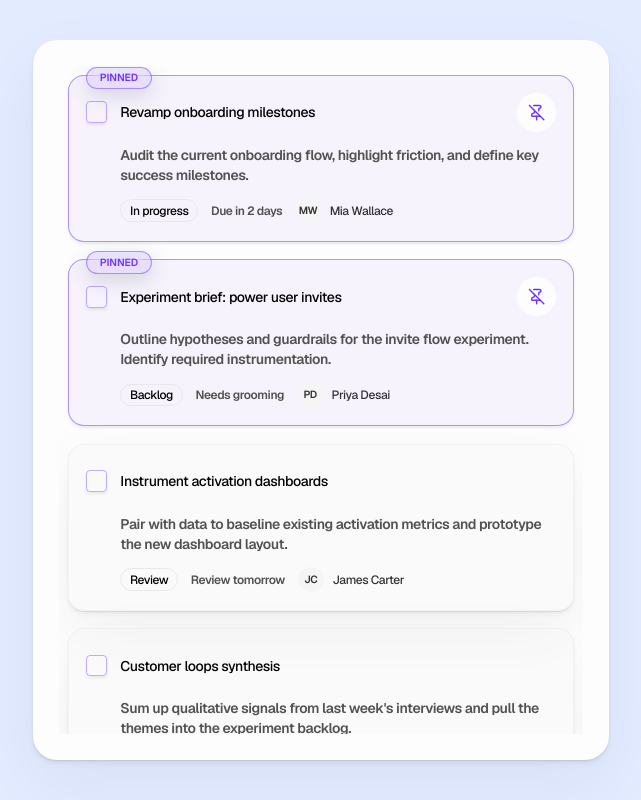
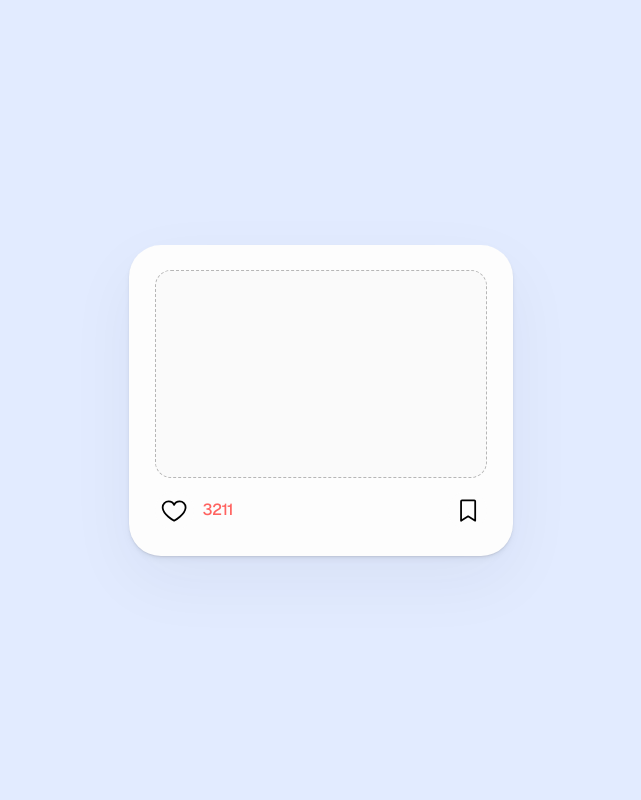
Before and after one commit to Rohan-Munot/inset-ui, a Next.js app: page / in a window 1280 px wide. Shown: the whole page, without its empty margins (319-960 px from the left). Built offline with nearby package versions, Linux system fonts and the light colour scheme.

Commit message:
card radius update

```diff
--- a/app/page.tsx
+++ b/app/page.tsx
@@ -3,128 +3,20 @@
 import LikeSaveCard from "@/components/card/like-save-card.tsx/like-save-card";
 import PinList from "@/components/pin-list/pin-list";
 import { cn } from "@/lib/utils";
-
-const initialTaskList = {
-  id: "product-experiments",
-  title: "Product Experiments",
-  summary: "Shortlist the experiments that need quick access for standups.",
-  tasks: [
-    {
-      id: "task-1",
-      title: "Revamp onboarding milestones",
-      description:
-        "Audit the current onboarding flow, highlight friction, and define key success milestones.",
-      stage: "In progress",
-      due: "Due in 2 days",
-      pinned: true,
-      owner: {
-        name: "Mia Wallace",
-        initials: "MW",
-        role: "Product Design",
-      },
-    },
-    {
-      id: "task-2",
-      title: "Instrument activation dashboards",
-      description:
-        "Pair with data to baseline existing activation metrics and prototype the new dashboard layout.",
-      stage: "Review",
-      due: "Review tomorrow",
-      pinned: false,
-      owner: {
-        name: "James Carter",
-        initials: "JC",
-        role: "Analytics",
-      },
-    },
-    {
-      id: "task-3",
-      title: "Experiment brief: power user invites",
-      description:
-        "Outline hypotheses and guardrails for the invite flow experiment. Identify required instrumentation.",
-      stage: "Backlog",
-      due: "Needs grooming",
-      pinned: true,
-      owner: {
-        name: "Priya Desai",
-        initials: "PD",
-        role: "Product",
-      },
-    },
-    {
-      id: "task-4",
-      title: "Customer loops synthesis",
-      description:
-        "Sum up qualitative signals from last week's interviews and pull the themes into the experiment backlog.",
-      stage: "Ready",
-      due: "ETA Friday",
-      pinned: false,
-      owner: {
-        name: "Leo Ortega",
-        initials: "LO",
-        role: "Research",
-      },
-    },
-    {
-      id: "task-5",
-      title: "Customer loops synthesis",
-      description:
-        "Sum up qualitative signals from last week's interviews and pull the themes into the experiment backlog.",
-      stage: "Ready",
-      due: "ETA Friday",
-      pinned: false,
-    },
-    {
-      id: "task-6",
-      title: "Customer loops synthesis",
-      description:
-        "Sum up qualitative signals from last week's interviews and pull the themes into the experiment backlog.",
-      stage: "Ready",
-      due: "ETA Friday",
-      pinned: false,
-    },
-    {
-      id: "task-7",
-      title: "Customer loops synthesis",
-      description:
-        "Sum up qualitative signals from last week's interviews and pull the themes into the experiment backlog.",
-      stage: "Ready",
-      due: "ETA Friday",
-      pinned: false,
-    },
-    {
-      id: "task-8",
-      title: "Customer loops synthesis",
-      description:
-        "Sum up qualitative signals from last week's interviews and pull the themes into the experiment backlog.",
-      stage: "Ready",
-      due: "ETA Friday",
-      pinned: false,
-    },
-    {
-      id: "task-9",
-      title: "Customer loops synthesis",
-      description:
-        "Sum up qualitative signals from last week's interviews and pull the themes into the experiment backlog.",
-      stage: "Ready",
-      due: "ETA Friday",
-      pinned: false,
-    },
-  ],
-};
+import { initialTaskList } from "@/lib/pin-list-data";
 
 export default function Home() {
   return (
     <div className="flex flex-col items-center justify-center h-screen text-4xl bg-accent font-semibold gap-4">
-      {/* <LikeSaveCard /> */}
-      <div
+      <LikeSaveCard />
+      {/* <div
         className={cn(
           "flex w-full max-w-xl flex-col gap-6 rounded-3xl bg-card p-6 text-card-foreground h-[90%]",
           "shadow-[0_1px_1px_rgba(0,0,0,0.05),0_4px_6px_rgba(34,42,53,0.04),0_24px_68px_rgba(48,48,55,0.05),0_2px_3px_rgba(0,0,0,0.05)]"
         )}
       >
         <PinList taskList={initialTaskList} />
-      </div>
+      </div> */}
     </div>
   );
 }
--- a/components/card/like-save-card.tsx/like-save-card.tsx
+++ b/components/card/like-save-card.tsx/like-save-card.tsx
@@ -12,11 +12,11 @@ const LikeSaveCard = () => {
   return (
     <div
       className={cn(
-        "flex w-full max-w-sm flex-col gap-3 rounded-3xl bg-card p-6 text-card-foreground",
+        "flex w-full max-w-sm flex-col gap-3 rounded-4xl bg-card p-6 text-card-foreground",
         "shadow-[0_1px_1px_rgba(0,0,0,0.05),0_4px_6px_rgba(34,42,53,0.04),0_24px_68px_rgba(48,48,55,0.05),0_2px_3px_rgba(0,0,0,0.05)]"
       )}
     >
-      <div className="flex h-48 flex-col items-center justify-center gap-2 rounded-xl border border-dashed border-muted-foreground/40 bg-muted/30 text-center" />
+      <div className="flex h-48 flex-col items-center justify-center gap-2 rounded-2xl border border-dashed border-muted-foreground/40 bg-muted/30 text-center" />
 
       <div className="flex items-center justify-between gap-3">
         <div className="flex items-center gap-2">
--- /dev/null
+++ b/lib/pin-list-data.ts
@@ -0,0 +1,90 @@
+export const initialTaskList = {
+  id: "product-experiments",
+  title: "Product Experiments",
+  summary: "Shortlist the experiments that need quick access for standups.",
+  tasks: [
+    {
+      id: "task-1",
+      title: "Revamp onboarding milestones",
+      description:
+        "Audit the current onboarding flow, highlight friction, and define key success milestones.",
+      stage: "In progress",
+      due: "Due in 2 days",
+      pinned: true,
+      owner: {
+        name: "Mia Wallace",
+        initials: "MW",
+        role: "Product Design",
+      },
+    },
+    {
+      id: "task-2",
+      title: "Instrument activation dashboards",
+      description:
+        "Pair with data to baseline existing activation metrics and prototype the new dashboard layout.",
+      stage: "Review",
+      due: "Review tomorrow",
+      pinned: false,
+      owner: {
+        name: "James Carter",
+        initials: "JC",
+        role: "Analytics",
+      },
+    },
+    {
+      id: "task-3",
+      title: "Experiment brief: power user invites",
+      description:
+        "Outline hypotheses and guardrails for the invite flow experiment. Identify required instrumentation.",
+      stage: "Backlog",
+      due: "Needs grooming",
+      pinned: true,
+      owner: {
+        name: "Priya Desai",
+        initials: "PD",
+        role: "Product",
+      },
+    },
+    {
+      id: "task-4",
+      title: "Customer insights synthesis",
+      description:
+        "Sum up qualitative signals from last week's interviews and pull the themes into the experiment backlog.",
+      stage: "Ready",
+      due: "ETA Friday",
+      pinned: false,
+      owner: {
+        name: "Leo Ortega",
+        initials: "LO",
+        role: "Research",
+      },
+    },
+    {
+      id: "task-5",
+      title: "Customer loops and insights synthesis",
+      description:
+        "Sum up qualitative signals from last week's interviews and pull the themes into the experiment backlog.",
+      stage: "Ready",
+      due: "ETA Friday",
+      pinned: false,
+    },
+    {
+      id: "task-6",
+      title: "Product loops synthesis",
+      description:
+        "Sum up qualitative signals from last week's interviews and pull the themes into the experiment backlog.",
+      stage: "Ready",
+      due: "ETA Friday",
+      pinned: false,
+    },
+    {
+      id: "task-7",
+      title: "Customer  synthesis",
+      description:
+        "Sum up qualitative signals from last week's interviews and pull the themes into the experiment backlog.",
+      stage: "Ready",
+      due: "ETA Friday",
+      pinned: false,
+    },
+  ],
+};
```
